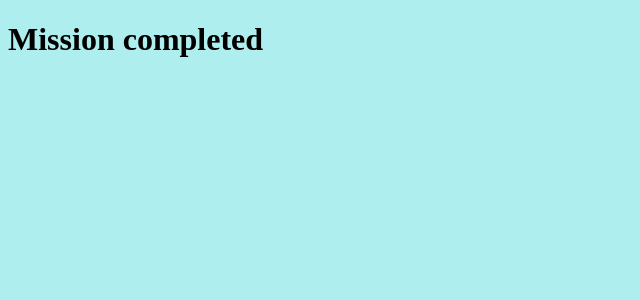
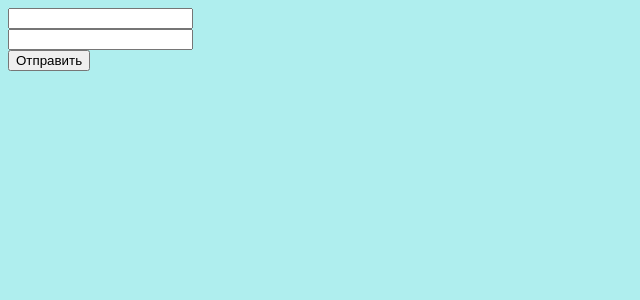
Before and after one commit to kodigans/React-config, a React app: page / in a window 1280 px wide. Shown: the top 300 px of the page, without its empty margins (0-640 px from the left). Built offline with nearby package versions, Linux system fonts and the light colour scheme.

Commit message:
add interface and class App

```diff
--- a/src/App.tsx
+++ b/src/App.tsx
@@ -1,16 +1,24 @@
+import * as React from 'react';
+import * as ReactDOM from 'react-dom';
 
-import React from 'react';
-import ReactDOM from 'react-dom';
+import { LoggerForm } from './components/LogerForm/LogerForm';
 
 
-function App() {
-    let mission: string = 'Mission completed';
+interface IAppProps {}
+interface IAppState {}
 
-    return (
-        <h1>
-            {mission}
-        </h1>
-    )
-};
+class App extends  React.Component<IAppProps, IAppState> {
+    constructor(props: IAppProps) {
+        super(props);
+    }
+
+    public render() {
+        return (
+            <>
+                <LoggerForm />
+            </>
+        );
+    }
+}
 
 ReactDOM.render(<App />, document.getElementById('root'));
```
